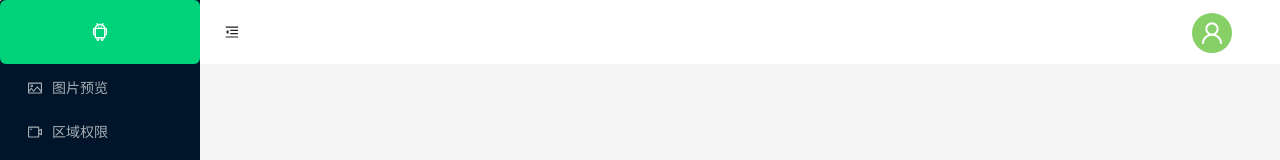
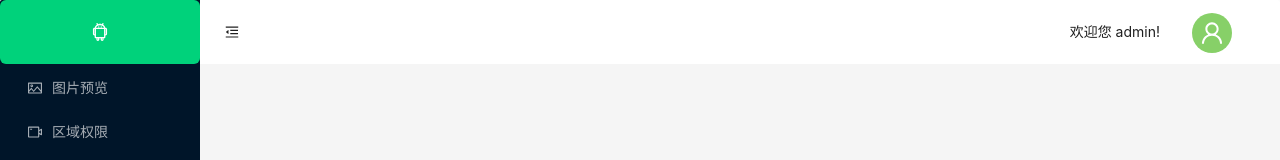
Before and after one commit to MrWhitebare/action-seven, a React (Vite) app: page / in a window 1280 px wide. Shown: the top 160 px of the page. Built offline with nearby package versions, Linux system fonts and the light colour scheme; sample sign-in values are in the browser's storage.

Commit message:
feature 引入mobx和mobx-react进行状态管理

```diff
--- a/package.json
+++ b/package.json
@@ -15,6 +15,8 @@
     "antd": "^5.17.3",
     "immer": "^10.1.1",
     "js-web-screen-shot": "1.9.9-rc.18",
+    "mobx": "^6.13.1",
+    "mobx-react": "^9.1.1",
     "qs": "^6.12.1",
     "react": "^18.2.0",
     "react-dom": "^18.2.0",
--- a/src/main.tsx
+++ b/src/main.tsx
@@ -1,13 +1,17 @@
 import { Suspense } from 'react'
 import ReactDOM from 'react-dom/client'
-import App from './App.tsx'
+import App from './App'
 import { BrowserRouter } from 'react-router-dom'
+import userStore from '@/store/userStore'
+import { Provider } from 'mobx-react'
 import './index.scss'
 
 ReactDOM.createRoot(document.getElementById('root')!).render(
   <Suspense fallback={<div className='loading'/>}>
     <BrowserRouter>
-      <App/>
+      <Provider user={userStore}>
+        <App/>
+      </Provider>
     </BrowserRouter>
   </Suspense>
 )
--- a/src/pages/home/index.module.scss
+++ b/src/pages/home/index.module.scss
@@ -20,9 +20,16 @@
     background-color: white;
     padding: 0;
     position: relative;
+
     .btn-expand{
         width: 64px;
         height: 64px;
+    }
+
+    .info{
+        position: absolute;
+        top:0;
+        right: 120px;
     }
 
     .avatar{
--- a/src/pages/home/index.tsx
+++ b/src/pages/home/index.tsx
@@ -1,4 +1,4 @@
-import {  useState } from 'react'
+import {  FC, useState } from 'react'
 import { Avatar, Button, Layout, Menu, Popconfirm } from 'antd'
 import {
   AndroidOutlined,
@@ -11,21 +11,36 @@ import {
   VideoCameraOutlined,
 } from '@ant-design/icons';
 import { Navigate, useNavigate ,Outlet} from 'react-router-dom';
+import {observer,inject} from 'mobx-react';
+import { UserStore } from '@/store/userStore';
 import styles from './index.module.scss';
 
 const { Header, Sider, Content } = Layout;
 
-function Home() {
+interface HomeProps{
+  user:UserStore
+}
+
+const Home:FC<HomeProps>=inject('user')(observer((props)=>{
+
+  const {user}=props;
+
   const [collapsed, setCollapsed] = useState(false);
   const navigate=useNavigate();
 
   let userInfo = localStorage.getItem("userInfo");
+
   if (!userInfo) {
     return (<Navigate to={'/login'} replace={true} />)
+  }else{
+    user.setRoleName("admin");
+    user.setUserName("admin");
   }
 
   const quitSystem=()=>{
     if(userInfo){
+      user.setRoleName(null);
+      user.setUserName(null);
       localStorage.clear();
       navigate('/login',{replace:true});
     }
@@ -76,6 +91,7 @@ function Home() {
             icon={collapsed ? <MenuUnfoldOutlined /> : <MenuFoldOutlined />}
             onClick={() => setCollapsed(!collapsed)}
           />
+          <div className={styles.info}>欢迎您 {user.userName}!</div>
           <div className={styles.avatar}>
             <Popconfirm title="是否退出系统？" onConfirm={quitSystem}>
               <Avatar size={"large"}
@@ -91,6 +107,6 @@ function Home() {
         </Content>
       </Layout>
     </Layout>)
-}
+}))
 
 export default Home;
--- a/src/pages/login/index.tsx
+++ b/src/pages/login/index.tsx
@@ -1,7 +1,9 @@
 import { Button, Checkbox, Form, FormProps, Input } from 'antd';
-import styles from './index.module.scss';
 import { useNavigate } from 'react-router-dom';
 import QueryString from 'qs';
+import { observer,inject } from 'mobx-react';
+import { UserStore } from '@/store/userStore';
+import styles from './index.module.scss';
 
 type FieldType = {
   username?: string;
@@ -9,7 +11,13 @@ type FieldType = {
   remember?: string;
 };
 
-const Login: React.FC = () => {
+interface  LoginProps{
+  user:UserStore
+}
+
+const Login: React.FC<LoginProps> =inject('user')(observer((props) => {
+
+  const {user}=props;
 
   const navigate=useNavigate();
 
@@ -20,6 +28,8 @@ const Login: React.FC = () => {
         token:"xxx"
       };
       localStorage.setItem('userInfo',QueryString.stringify(info));
+      user.setRoleName("admin");
+      user.setUserName("admin");
       navigate('/',{replace:true});
     }
     console.log('Success:', values);
@@ -74,6 +84,6 @@ const Login: React.FC = () => {
       </Form>
     </div>)
 
-}
+}))
 
 export default Login;
--- /dev/null
+++ b/src/store/userStore.ts
@@ -0,0 +1,27 @@
+import { makeAutoObservable } from "mobx";
+
+export class UserStore{
+
+    userName:string|null;
+
+    role:string|null;
+
+    constructor(){
+        makeAutoObservable(this);
+        this.userName=null;
+        this.role=null;
+    }
+
+    setUserName(userName:string|null){
+        this.userName=userName;
+    }
+
+    setRoleName(role:string|null){
+        this.role=role;
+    }
+
+}
+
+const userStore=new UserStore();
+
+export default userStore;
```
Also changed, not shown: 1 other file (tests, documents, lock files or other folders).
